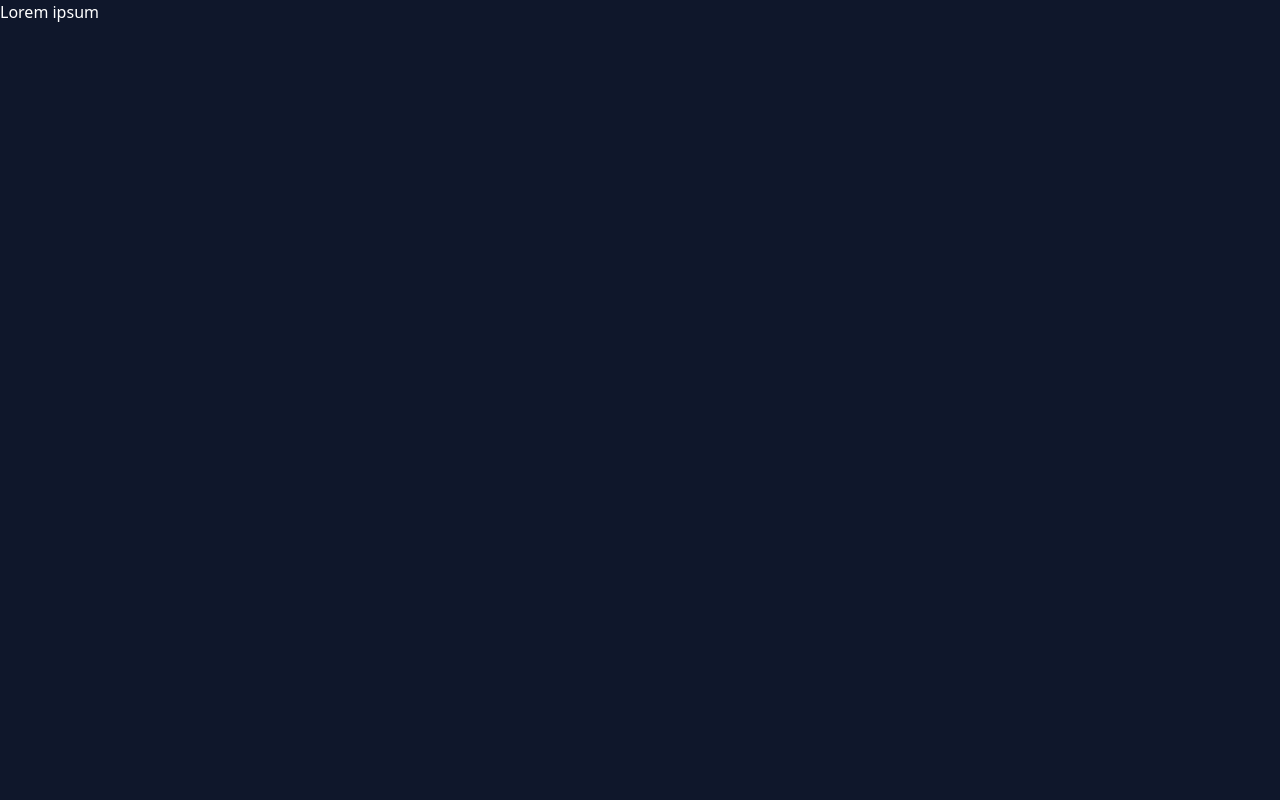
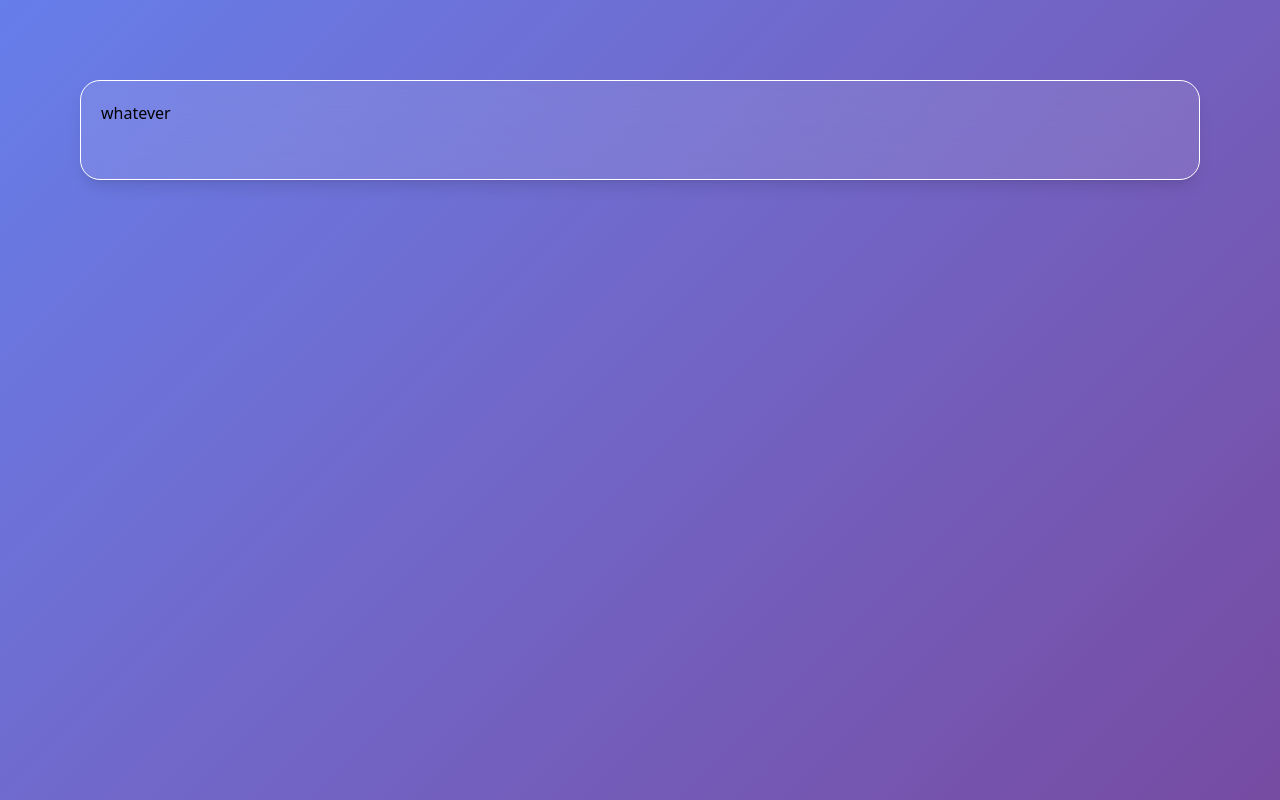
Before and after one commit to DincaToni/tonidinca_webapp-frontend-next, a Next.js app: page / in a window 1280 px wide. Built offline with nearby package versions, Linux system fonts and the light colour scheme.

Commit message:
component GlassBackground removed, tailwind sectionGlassBackgroun theme created

```diff
--- a/app/components/organisms/hero.tsx
+++ b/app/components/organisms/hero.tsx
@@ -1,11 +1,5 @@
-import DesctiptiveHeroText from "../atoms/descriptiveHeroText";
-
 let Hero = () => {
-  return (
-    <div className="w-screen h-screen bg-slate-900">
-      <DesctiptiveHeroText></DesctiptiveHeroText>
-    </div>
-  );
+  return <div className="sectionGlassBackground">whatever</div>;
 };
 
 export default Hero;
--- a/app/globals.css
+++ b/app/globals.css
@@ -1,7 +1,15 @@
 @import "tailwindcss";
 
-* {
-  margin: 0;
-  padding: 0;
-  box-sizing: border-box;
+@layer base {
+  * {
+    margin: 0;
+    padding: 0;
+    box-sizing: border-box;
+  }
 }
+
+@layer components {
+  .sectionGlassBackground {
+    @apply min-h-[100px] bg-[#ffffff]/10 rounded-[20px] backdrop-blur-[20px] border border-white p-[20px] mb-[30px] shadow-lg/10;
+  }
+}
--- a/app/page.tsx
+++ b/app/page.tsx
@@ -3,7 +3,9 @@ import HomePageTemplate from "./components/templates/homePageTemplate";
 export default function Home() {
   return (
     <>
-      <HomePageTemplate />
+      <div className="min-h-screen bg-linear-135 from-[#667eea] to-[#764ba2] p-20">
+        <HomePageTemplate />
+      </div>
     </>
   );
 }
```
